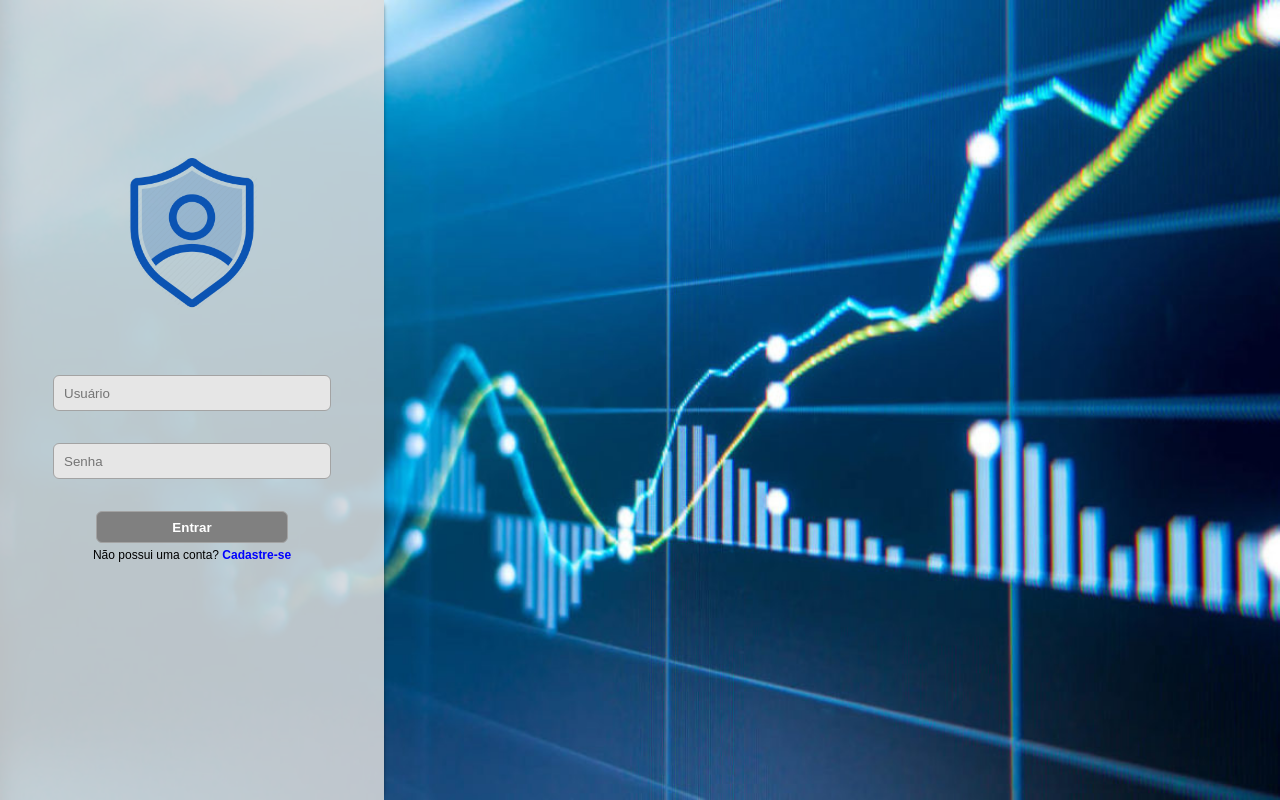
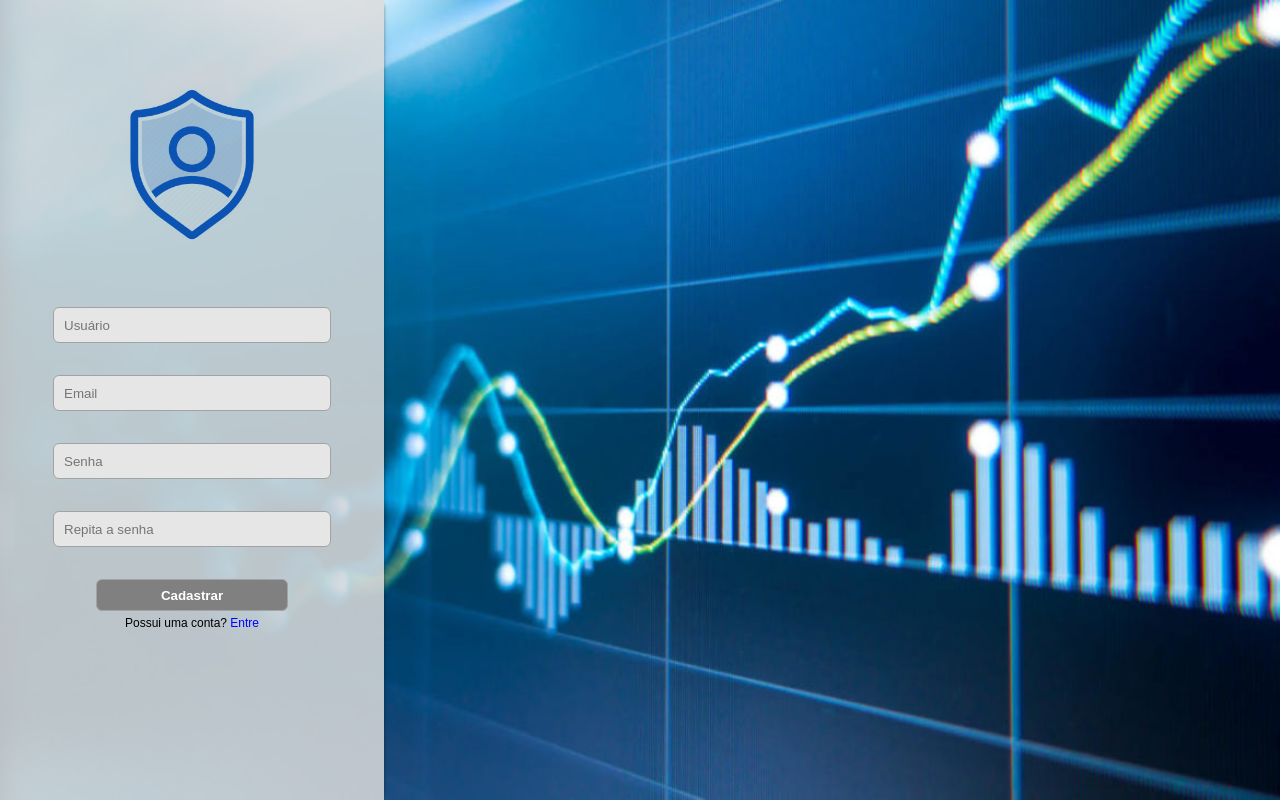
Before and after one commit to JhayneK/Projeto-Financas, a React (Vite) app in the folder Front end/: page / in a window 1280 px wide. Both pictures are taken after a click on the element "Cadastre-se". Built offline with nearby package versions, Linux system fonts and the light colour scheme.

Commit message:
Criação da tela de cadastro de usuário

```diff
--- /dev/null
+++ b/Front end/src/components/Login/CadastroLogin.jsx
@@ -0,0 +1,95 @@
+import { useState } from "react";
+import TelaLogin from "./TelaLogin";
+
+export default function CadastroLogin() {
+    const [username, setUsername] = useState('');
+    const [email, setEmail] = useState('');
+    const [password, setPassword] = useState('');
+    const [confirmacaoPassword, setConfirmacaoPassword] = useState('');
+
+    // Adicione uma variável de estado para controlar a validade da senha de confirmação
+    const [senhaConfirmacaoValida, setSenhaConfirmacaoValida] = useState(true);
+
+    const [mostrarOutroComponente, setMostrarOutroComponente] = useState(false);
+
+    const handleEntrarClick = () => {
+        setMostrarOutroComponente(true);
+    };
+
+    // Adicione uma função para validar a senha de confirmação
+    const validarSenhaConfirmacao = () => {
+        if (confirmacaoPassword !== password) {
+            setSenhaConfirmacaoValida(false);
+        } else {
+            setSenhaConfirmacaoValida(true);
+        }
+    };
+
+    return (
+        <div>
+            {mostrarOutroComponente ? (
+                <TelaLogin />
+            ) : (
+                <form action="">
+                    <div>
+                        <input
+                            style={{ marginTop: "4rem"}}
+                            type="text"
+                            value={username}
+                            onChange={(event) => setUsername(event.target.value)}
+                            maxLength="64"
+                            placeholder="Usuário"
+                            autoComplete="username"
+                            required
+                        />
+                    </div>
+                    <div>
+                        <input
+                            type="email"
+                            value={email}
+                            onChange={(event) => setEmail(event.target.value)}
+                            maxLength="64"
+                            placeholder="Email"
+                            autoComplete="Email"
+                            required
+                        />
+                    </div>
+                    <div>
+                        <input
+                            type="password"
+                            value={password}
+                            onChange={(event) => setPassword(event.target.value)}
+                            maxLength="64"
+                            placeholder="Senha"
+                            autoComplete="current-password"
+                            required
+                            style={{ borderColor: senhaConfirmacaoValida ? "" : "red" }}
+                        />
+                    </div>
+                    <div>
+                        <input
+                            type="password"
+                            value={confirmacaoPassword}
+                            onChange={(event) => setConfirmacaoPassword(event.target.value)}
+                            maxLength="64"
+                            placeholder="Repita a senha"
+                            required
+                            onBlur={validarSenhaConfirmacao} // Chame a função de validação quando o campo perde o foco
+                            style={{ borderColor: senhaConfirmacaoValida ? "" : "red" }} // Aplicar estilo condicional ao input de senha de confirmação
+                        />
+                    </div>
+                    <div style={{ display: "flex", justifyContent: "center", marginTop: "2rem" }}>
+                        <button disabled={!senhaConfirmacaoValida}>Cadastrar</button> {/* Desabilite o botão se a senha de confirmação for inválida */}
+                    </div>
+
+                    <span style={{ display: "flex", justifyContent: "center", fontSize: "12px", marginTop: "5px" }}>
+                        Possui uma conta?&nbsp;
+                        <span onClick={handleEntrarClick} style={{ textDecoration: "none", color: "blue", cursor: "pointer" }}>
+                            Entre
+                        </span>
+                    </span>
+                </form>
+            )}
+        </div>
+    );
+}
--- /dev/null
+++ b/Front end/src/components/Login/TelaLogin.jsx
@@ -0,0 +1,49 @@
+import { useState } from "react";
+import { Link } from "react-router-dom";
+import CadastroLogin from "./CadastroLogin";
+
+export default function TelaLogin() {
+    const [username, setUsername] = useState('');
+    const [password, setPassword] = useState('');
+
+    const [mostrarOutroComponente, setMostrarOutroComponente] = useState(false);
+    const handleEntrarClick = () => {
+        setMostrarOutroComponente(true);
+    };
+
+    return(
+        <div>
+            {mostrarOutroComponente ? (
+                <CadastroLogin />
+            ) : (
+                <form action="">
+                    <div>
+                        <input style={{marginTop: "4rem"}}
+                        type="text"
+                        value={username}
+                        onChange={(event) => setUsername(event.target.value)}
+                        maxLength="64"
+                        placeholder="Usuário"
+                        autoComplete="username"
+                        required />
+                    </div>
+                    <div>
+                        <input type="password"
+                        value={password}
+                        onChange={(event) => setPassword(event.target.value)}
+                        maxLength="64"
+                        placeholder="Senha"
+                        autoComplete="current-password"
+                        required />
+                    </div>
+                    <div style={{display: "flex", justifyContent: "center", marginTop: "2rem"}}>
+                        <Link to="/relatorio">
+                            <button>Entrar</button>
+                        </Link>
+                    </div>
+                    <span style={{display: "flex", justifyContent: "center", fontSize: "12px", marginTop: "5px"}}>Não possui uma conta?&nbsp;<span onClick={handleEntrarClick} style={{textDecoration: "none", color: "blue", cursor: "pointer"}}>Cadastre-se</span></span>
+                </form>
+            )}
+        </div>
+    )
+}
--- a/Front end/src/pages/Login.jsx
+++ b/Front end/src/pages/Login.jsx
@@ -1,5 +1,5 @@
-import { useEffect, useState } from "react";
-import { Link } from "react-router-dom";
+import { useEffect } from "react";
+import TelaLogin from "../components/Login/TelaLogin";
 import finances from "../assets/img/finances.jpg"
 import shieldlogin from "../assets/img/shieldlogin.png"
 
@@ -9,9 +9,6 @@ export default function Login() {
         document.title = "Login";
     }, []);
 
-    const [username, setUsername] = useState('');
-    const [password, setPassword] = useState('');
-
     return(
         <div className="page-container">
             <div className="container-login">
@@ -19,33 +16,7 @@ export default function Login() {
                 <div className="bloco-login">
                     <div className="conteudo-login">
                         <img style={{width:  "40%", height: "80%"}} src={shieldlogin} alt="shield" />
-                        <form action="">
-                            <div>
-                                <input style={{marginTop: "4rem"}}
-                                type="text"
-                                value={username}
-                                onChange={(event) => setUsername(event.target.value)}
-                                maxLength="64"
-                                placeholder="Usuário"
-                                autoComplete="username"
-                                required />
-                            </div>
-                            <div>
-                                <input type="password"
-                                value={password}
-                                onChange={(event) => setPassword(event.target.value)}
-                                maxLength="64"
-                                placeholder="Senha"
-                                autoComplete="current-password"
-                                required />
-                            </div>
-                            <div style={{display: "flex", justifyContent: "center", marginTop: "2rem"}}>
-                                <Link to="/relatorio">
-                                    <button>Entrar</button>
-                                </Link>
-                            </div>
-                                <span style={{display: "flex", justifyContent: "center", fontSize: "12px", marginTop: "5px"}}>Não possui uma conta?&nbsp;<span style={{textDecoration: "none", color: "blue", fontWeight: "bold", cursor: "pointer"}}>Cadastre-se</span></span>
-                        </form>
+                        <TelaLogin />
                     </div>
                 </div>
             </div>
```
